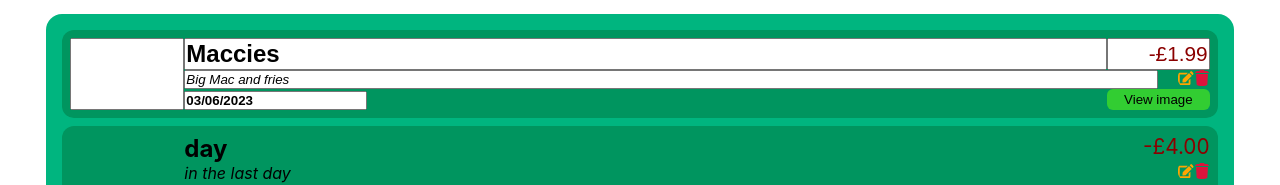
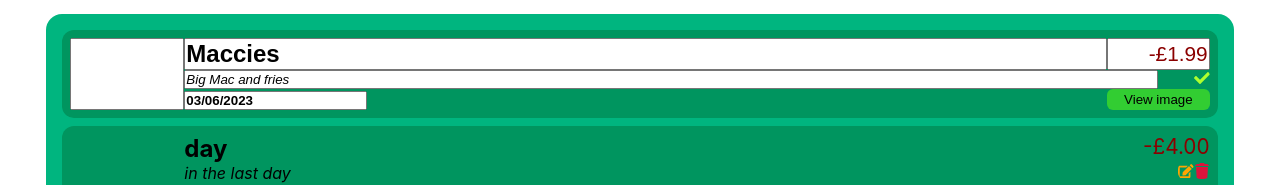
Before and after one commit to muhsin7/spending-tracker, a React (Create React App) app in the folder client/: page /payments in a window 1280 px wide. Both pictures are taken after a click on the icon 1185 px from the left and 214 px from the top of the page. Shown: the part 139-324 px from the top of the page. Built offline with nearby package versions, Linux system fonts and the light colour scheme; no server answers.

Commit message:
Handle when the confirm icon is clicked

```diff
--- a/client/src/pages/paymentsPage/PaymentCard.js
+++ b/client/src/pages/paymentsPage/PaymentCard.js
@@ -4,7 +4,7 @@
 import axios from "axios";
 import { useEffect, useState } from "react";
 import { useToken } from "../../authentication/useToken";
-import { FaEdit, FaTrash} from 'react-icons/fa';
+import { FaEdit, FaTrash, FaCheck } from 'react-icons/fa';
 import DatePicker from "react-datepicker";
 import "react-datepicker/dist/react-datepicker.css";
 
@@ -53,6 +53,10 @@
 
   function handleEdit() {
     setEdit(!edit);
+  }
+
+  function handleConfirm() {
+
   }
 
   function handleDelete() {
@@ -116,8 +120,7 @@
             value={DESCRIPTION}
           />
           <div className="payment-edit-delete-icons">
-            <FaTrash className="payment-delete-icon" onClick={handleDelete} />
-            <FaEdit className="payment-edit-icon" onClick={handleEdit} />
+            <FaCheck className="payment-confirm-icon" onClick={handleConfirm} />
           </div>
         </div>
 
--- a/client/src/styles/paymentsPage.css
+++ b/client/src/styles/paymentsPage.css
@@ -124,6 +124,17 @@
   color: darkred;
 }
 
+.payment-confirm-icon {
+  color: greenyellow;
+  border: none;
+  border-radius: 6px;
+  float: right;
+}
+
+.payment-confirm-icon:hover {
+  color: green;
+}
+
 .payment-date {
   font-weight: bolder;
 }
```
